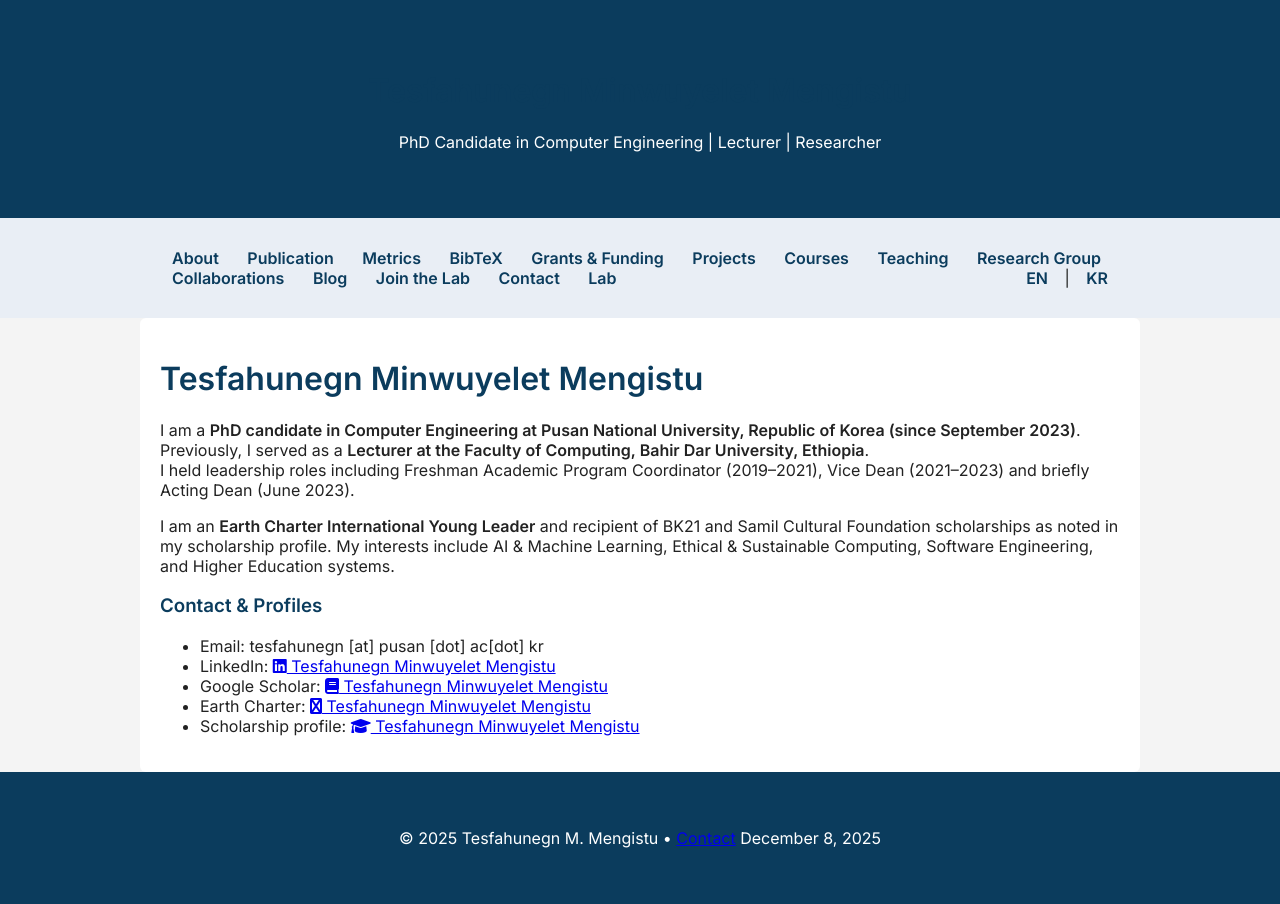
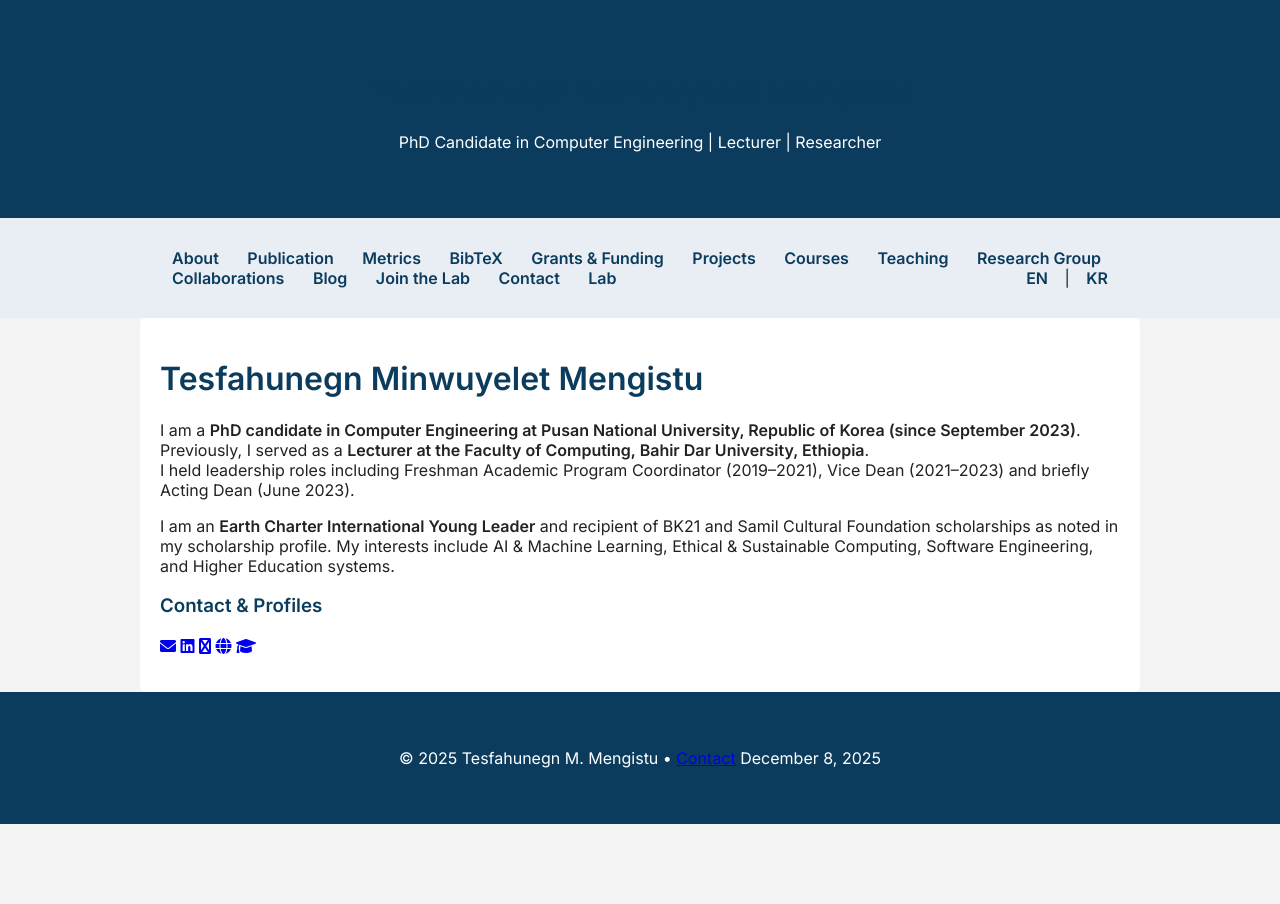
Before and after one commit to Tesfahunegn369/tesfahunegn369.github.io, a Jekyll site: the page built from index.md, in a window 1280 px wide. Built offline with Jekyll 4.4.1, drawn with Linux system fonts in a browser that asks for light colours.

Commit message:
Update index

```diff
--- a/index.md
+++ b/index.md
@@ -13,8 +13,8 @@ I held leadership roles including Freshman Academic Program Coordinator (2019–
 I am an **Earth Charter International Young Leader** and recipient of BK21 and Samil Cultural Foundation scholarships as noted in my scholarship profile. My interests include AI & Machine Learning, Ethical & Sustainable Computing, Software Engineering, and Higher Education systems.
 
 ### Contact & Profiles
-- Email: tesfahunegn [at] pusan [dot] ac[dot] kr
-- LinkedIn: [<i class="fab fa-linkedin"></i> Tesfahunegn Minwuyelet Mengistu](https://www.linkedin.com/in/tesfahunegn-minwuyelet-mengistu-85155a111)
-- Google Scholar: [<i class="fas fa-book"></i> Tesfahunegn Minwuyelet Mengistu](https://scholar.google.com/citations?user=qgSlPxcAAAAJ)
-- Earth Charter: [<i class="fab fa-globe"></i> Tesfahunegn Minwuyelet Mengistu](https://earthcharter.org/youngleaders/tesfahunegn-mengistu/)
-- Scholarship profile: [<i class="fas fa-graduation-cap"></i> Tesfahunegn Minwuyelet Mengistu](https://globalscholarships.com/scholarship-posts/tesfahunegn-minwuyelet-mengistu/)
+[<i class="fas fa-envelope"></i>](mailto:tesfahunegn9@pusan.ac.kr)
+[<i class="fab fa-linkedin"></i>](https://www.linkedin.com/in/tesfahunegn-minwuyelet-mengistu-85155a111)
+[<i class="fas fa-google"></i>](https://scholar.google.com/citations?user=qgSlPxcAAAAJ)
+[<i class="fas fa-globe"></i>](https://earthcharter.org/youngleaders/tesfahunegn-mengistu/)
+[<i class="fas fa-graduation-cap"></i>](https://globalscholarships.com/scholarship-posts/tesfahunegn-minwuyelet-mengistu/)
```
